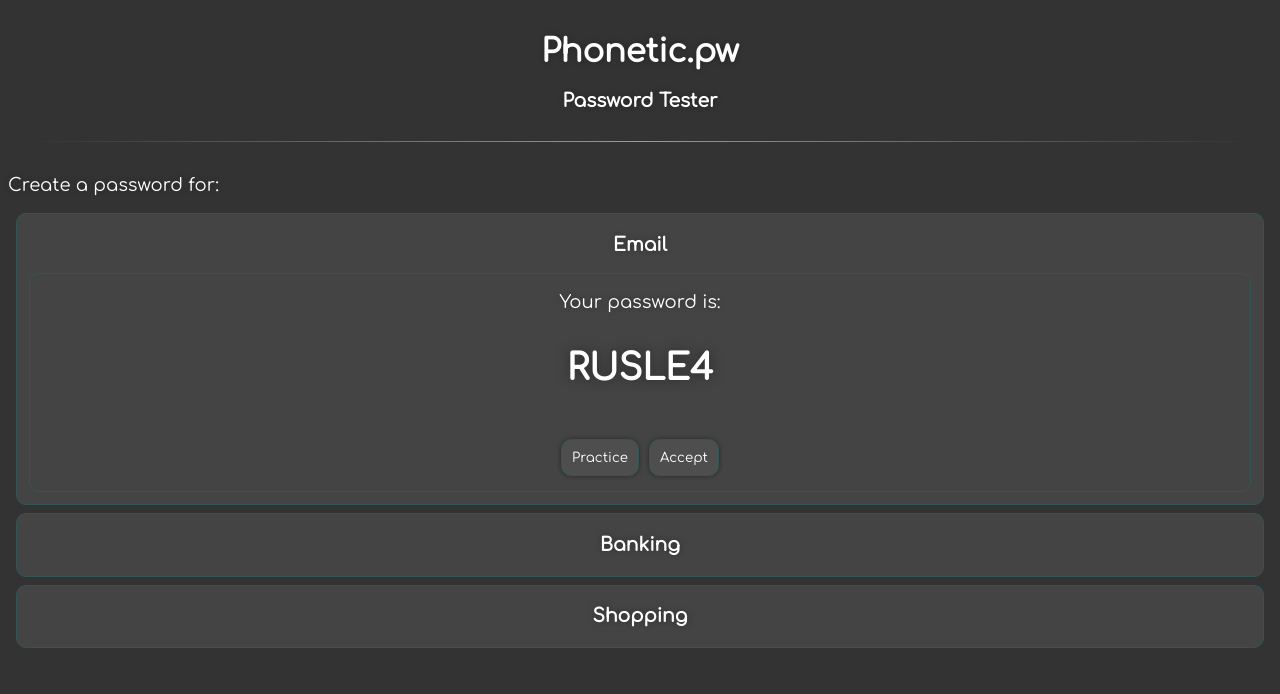
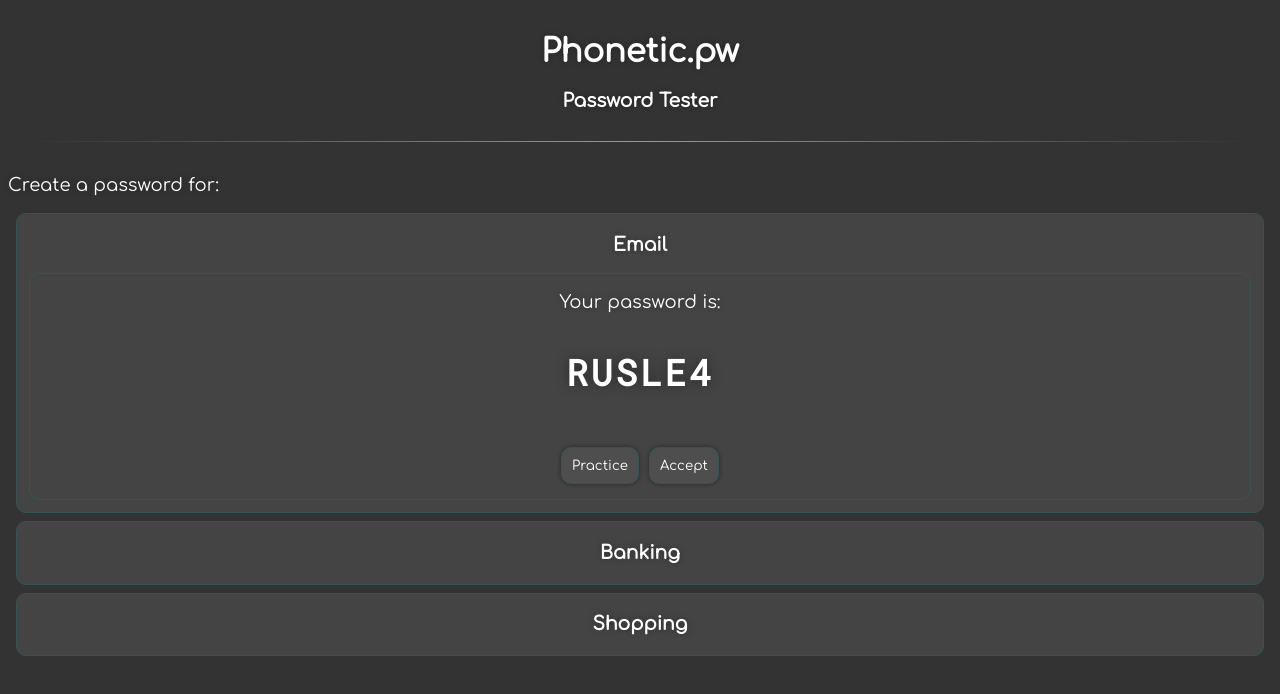
Before and after one commit to altin/phonetic.pw, a website: page src/client/tester.html in a window 1280 px wide. Drawn offline with nearby package versions, Linux system fonts and the light colour scheme; no server answers.

Commit message:
Change password font

```diff
--- a/src/client/tester-style.css
+++ b/src/client/tester-style.css
@@ -8,7 +8,7 @@ Group Members: Jason Lai, Altin Rexhepaj, Randy Taylor, Devin Waclawik
 /* CSS style page for phonetic.pw password testing framework*/
 
 @charset "utf-8";
-@import url('https://fonts.googleapis.com/css?family=Comfortaa');
+@import url('https://fonts.googleapis.com/css?family=Comfortaa|Roboto+Mono');
 html {
     height: 100%;
     background-position: center;
@@ -162,7 +162,9 @@ input[type=text] {
 
 #password {
     font-size: 36px;
-    font-weight: bolder;
+    font-family: 'Roboto Mono', monospace;
+    letter-spacing: 3px;
+    font-weight: bold;
     text-shadow: 0px 0px 13px rgba(0, 0, 0, 0.42);
 }
 
```
